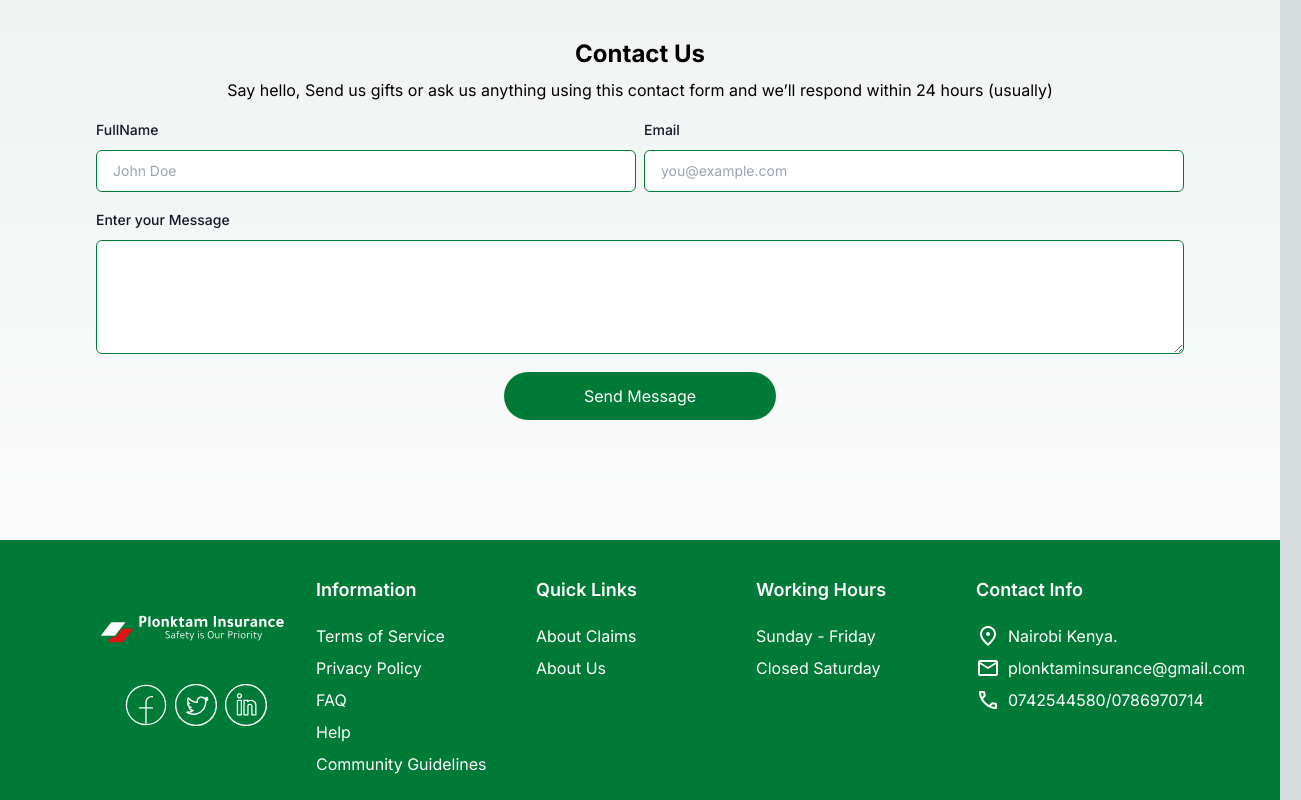
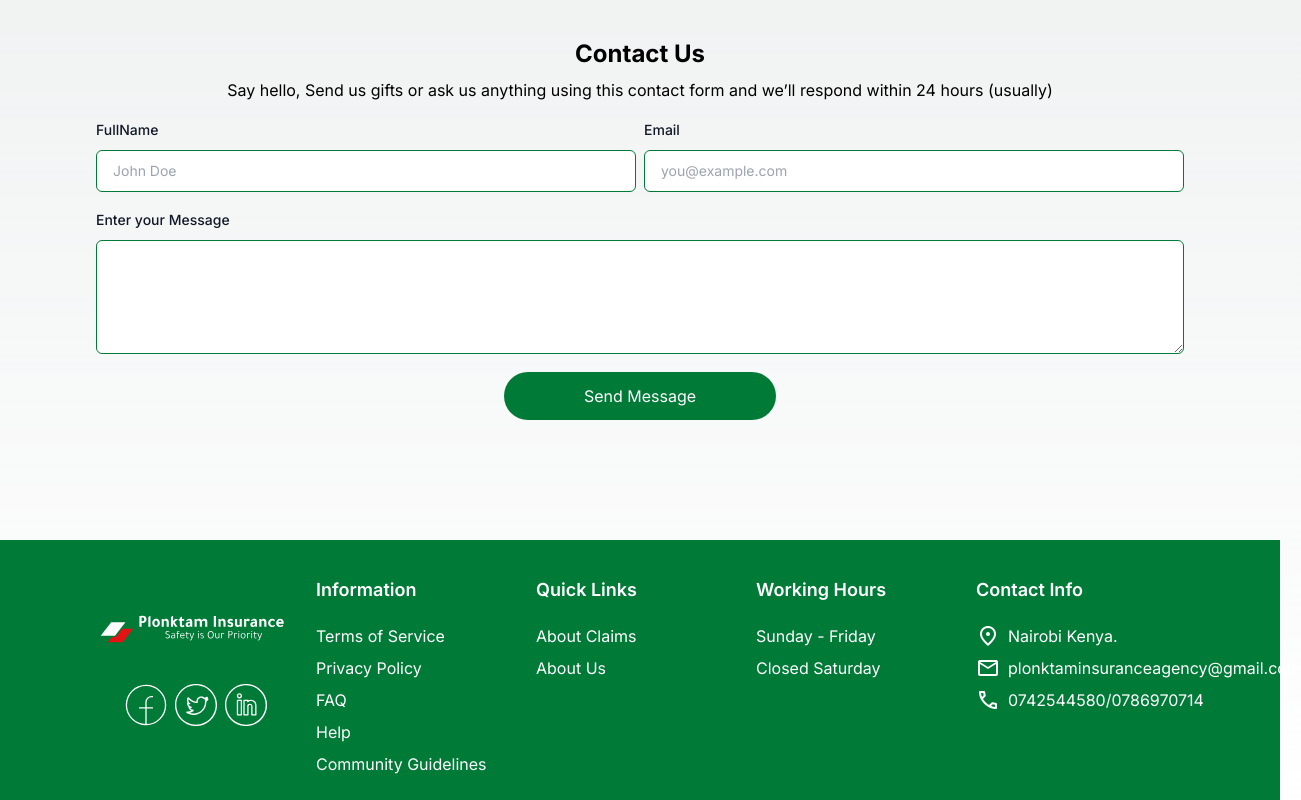
Before and after one commit to muling3/plonktam_insurance, a Next.js app: page / in a window 1280 px wide. Shown: the part 1544-2344 px from the top of the page, 1301 px wide, since content can reach past the window. Built offline with nearby package versions, Linux system fonts and the light colour scheme.

Commit message:
updated email

```diff
--- a/src/components/FooterSection.tsx
+++ b/src/components/FooterSection.tsx
@@ -105,7 +105,7 @@ const FooterSection = () => {
           </div>
           <div className="text-white flex justify-start items-center mb-2 cursor-pointer break-words">
             <span className="material-symbols-outlined mr-2">mail</span>
-            plonktaminsurance@gmail.com
+            plonktaminsuranceagency@gmail.com
           </div>
           <div className="text-white flex justify-start items-center mb-2 cursor-pointer">
             <span className="material-symbols-outlined mr-2">call</span>
```
